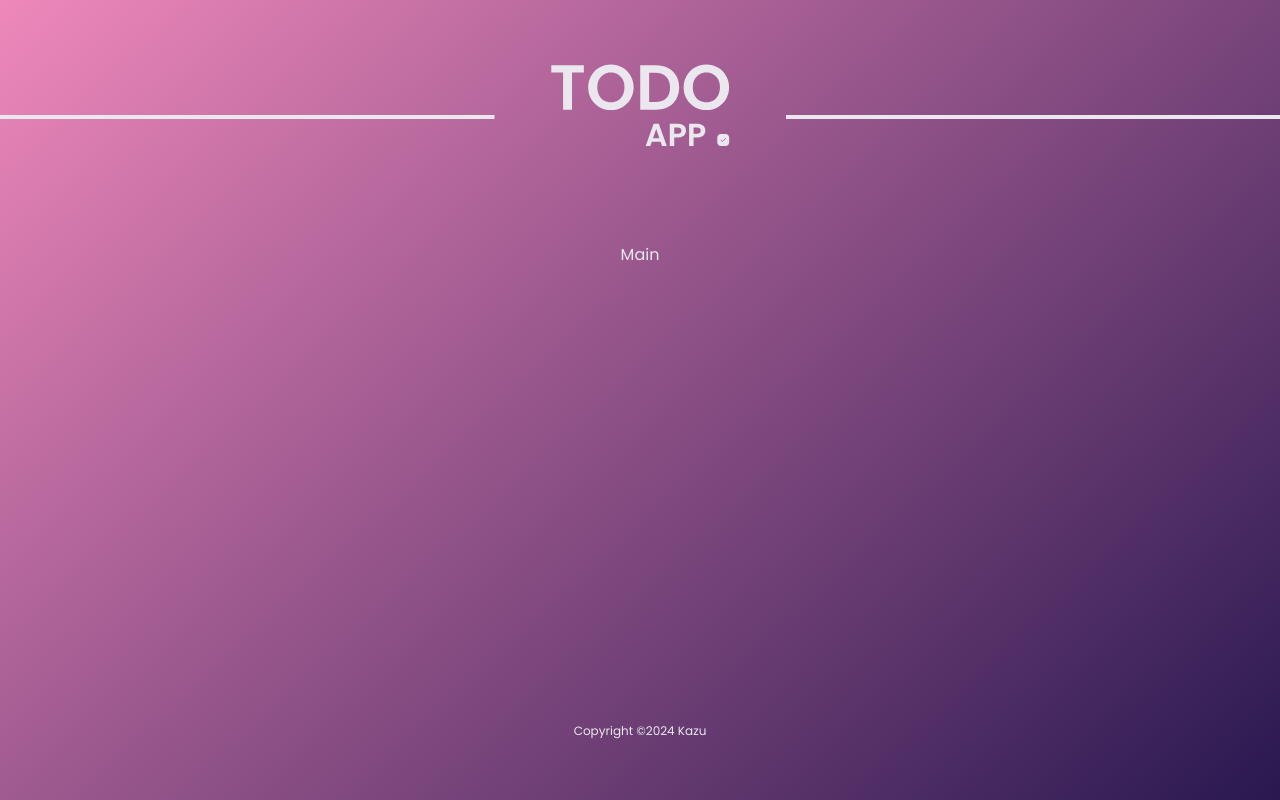
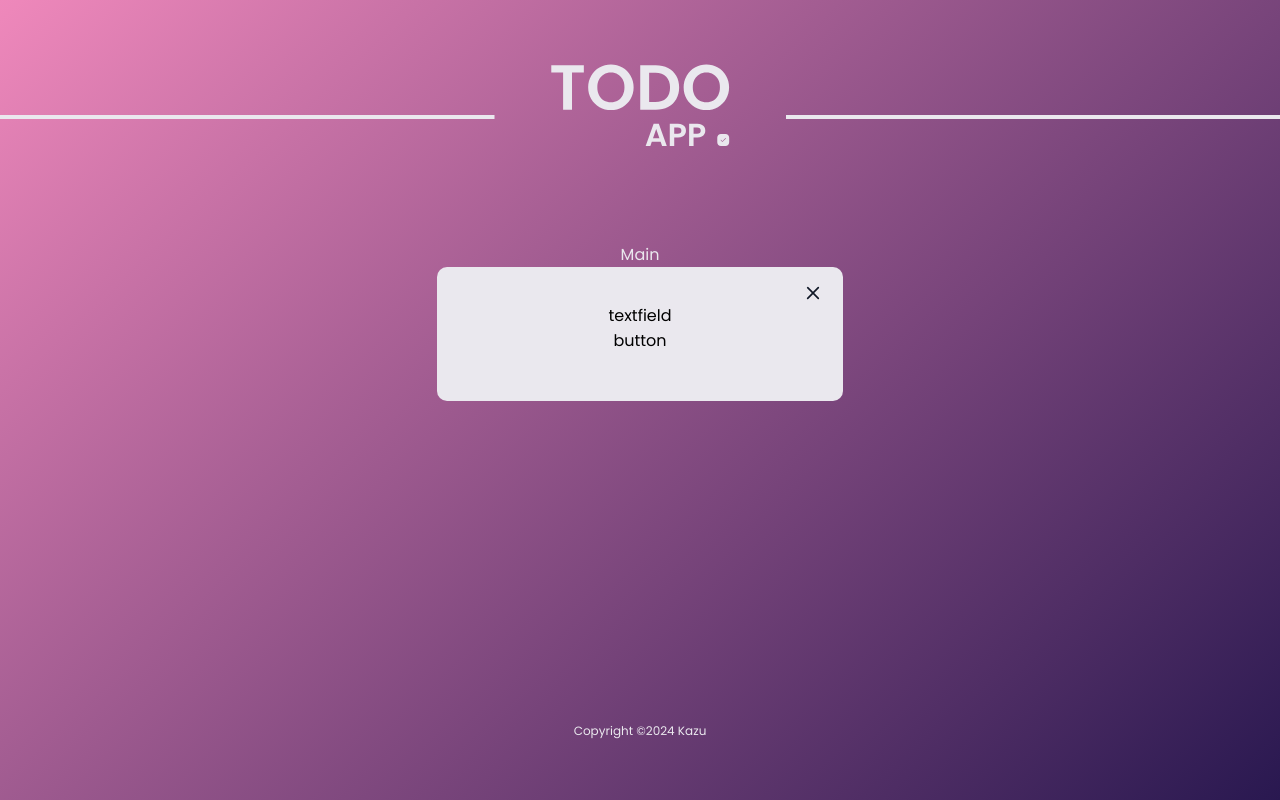
Before and after one commit to KareemZuwa/Happ-todo, a React (Vite) app: page / in a window 1280 px wide. Built offline with nearby package versions, Linux system fonts and the light colour scheme.

Commit message:
creating dialog, close icon and iconbutton

```diff
--- a/src/components/Dialog.tsx
+++ b/src/components/Dialog.tsx
@@ -1 +1,42 @@
-export const Dialog = () => <div>Dialog</div>;
+import styled from "styled-components";
+import { IconButton } from "./_index";
+import { theme } from "../styles/theme";
+
+export interface DialogProps {
+  onClick: () => void;
+}
+
+export const DialogBox = styled.div`
+  display: flex;
+  flex-direction: column;
+  background: ${theme.colors.offWhite};
+  padding: 1rem 1.25rem 3rem;
+  border-radius: ${theme.borders.md};
+  width: ${theme.breakpoints.xs};
+`;
+
+export const CloseIcon = styled.svg.attrs({
+  xmlns: "http://www.w3.org/2000/svg",
+  viewBox: "0 0 24 24",
+})`
+  width: ${theme.fontSizes.large};
+  height: ${theme.fontSizes.large};
+  g path:last-child {
+    fill: ${theme.colors.darkGrey};
+  }
+`;
+
+export const Dialog = ({ onClick }: DialogProps) => (
+  <DialogBox>
+    <IconButton onClick={onClick} hoverStyle={`scale: 1.5`}>
+      <CloseIcon>
+        <g fill="none" fillRule="evenodd">
+          <path d="M24 0v24H0V0h24ZM12.593 23.258l-.011.002-.071.035-.02.004-.014-.004-.071-.035c-.01-.004-.019-.001-.024.005l-.004.01-.017.428.005.02.01.013.104.074.015.004.012-.004.104-.074.012-.016.004-.017-.017-.427c-.002-.01-.009-.017-.017-.018Zm.265-.113-.013.002-.185.093-.01.01-.003.011.018.43.005.012.008.007.201.093c.012.004.023 0 .029-.008l.004-.014-.034-.614c-.003-.012-.01-.02-.02-.022Zm-.715.002a.023.023 0 0 0-.027.006l-.006.014-.034.614c0 .012.007.02.017.024l.015-.002.201-.093.01-.008.004-.011.017-.43-.003-.012-.01-.01-.184-.092Z" />
+          <path d="m12 13.414 5.657 5.657a1 1 0 0 0 1.414-1.414L13.414 12l5.657-5.657a1 1 0 0 0-1.414-1.414L12 10.586 6.343 4.929A1 1 0 0 0 4.93 6.343L10.586 12l-5.657 5.657a1 1 0 1 0 1.414 1.414L12 13.414Z" />
+        </g>
+      </CloseIcon>
+    </IconButton>
+    <div style={{ color: "black" }}>textfield</div>
+    <div style={{ color: "black" }}>button</div>
+  </DialogBox>
+);
--- /dev/null
+++ b/src/components/IconButton.tsx
@@ -0,0 +1,36 @@
+import styled from "styled-components";
+
+export interface IconButtonProps {
+  onClick: () => void;
+  children: React.ReactNode;
+  hoverStyle?: string;
+}
+
+const StyledIconButton = styled.button<{ $hoverStyle?: string }>`
+  background: none;
+  border: none;
+  margin: 0;
+  padding: 0;
+  display: flex;
+  color: inherit;
+  cursor: pointer;
+  place-self: end;
+
+  &:hover {
+    ${(props) => props.$hoverStyle}
+  }
+
+  &:focus {
+    /* outline: none; Customize focus outline */
+  }
+`;
+
+export const IconButton = ({
+  onClick,
+  children,
+  hoverStyle,
+}: IconButtonProps) => (
+  <StyledIconButton onClick={onClick} $hoverStyle={hoverStyle}>
+    {children}
+  </StyledIconButton>
+);
--- /dev/null
+++ b/src/components/_index.ts
@@ -0,0 +1,11 @@
+export { AddFormView } from "./AddFormView";
+export { Button } from "./Button";
+export { Dialog } from "./Dialog";
+export { Form } from "./Form";
+export { IconButton } from "./IconButton";
+export { InputField } from "./InputField";
+export { LineSvg } from "./LineSvg";
+export { Logo } from "./Logo";
+export { TodoListItem } from "./TodoListItem";
+export { TodoListView } from "./TodoListView";
+export { UpdateDialogView } from "./UpdateDialogView";
--- a/src/layout/Main.tsx
+++ b/src/layout/Main.tsx
@@ -1,9 +1,14 @@
+import { Dialog } from "../components/Dialog";
 import { StyledMain } from "../styles/styles";
 
 export const Main = () => {
+  const handleClose = () => {
+    console.log("Close icon clicked");
+  };
   return (
     <StyledMain>
       <div>Main</div>
+      <Dialog onClick={handleClose}/>
     </StyledMain>
   );
 };
--- a/src/styles/styles.ts
+++ b/src/styles/styles.ts
@@ -4,10 +4,10 @@ import { theme } from "../styles/theme";
 /** WRAPPER CONTAINER STYLE COMPONENTS */
 export const Container = styled.div`
   color: ${theme.colors.offWhite};
-  background: #5d4692;
+  background: ${theme.colors.purpleLight};
   background: ${theme.background.gradient};
   height: 100vh;
-  max-width: 1440px;
+  max-width: ${theme.breakpoints.lg};
   margin: 0 auto;
   display: flex;
   flex-direction: column;
@@ -27,7 +27,7 @@ export const StyledHeader = styled.header`
 
 export const StyledMain = styled.main`
   margin: 0 auto;
-  max-width: 768px;
+  max-width: ${theme.breakpoints.md};
   flex-grow: 1;
   padding-top: 6rem;
   padding-bottom: 3rem;
@@ -56,3 +56,5 @@ export const Paragraph = styled.p<{ fontWeight?: number }>`
   color: ${({ color }) => color ?? theme.colors.offWhite};
   font-weight: ${({ fontWeight }) => fontWeight ?? theme.fontWeights.regular};
 `;
+
+/** ICONS STYLED COMPONENTS */
--- a/src/styles/theme.ts
+++ b/src/styles/theme.ts
@@ -2,10 +2,10 @@ import { Theme } from "../types/interfaces";
 
 export const theme: Theme = {
   breakpoints: {
-    xs: 366,
-    sm: 475,
-    md: 768,
-    lg: 1440,
+    xs: "366px",
+    sm: "475px",
+    md: "768px",
+    lg: "1440px",
   },
   background: {
     gradient: `linear-gradient(
```
Also changed, not shown: src/types/interfaces.ts (+4 -4 lines).
